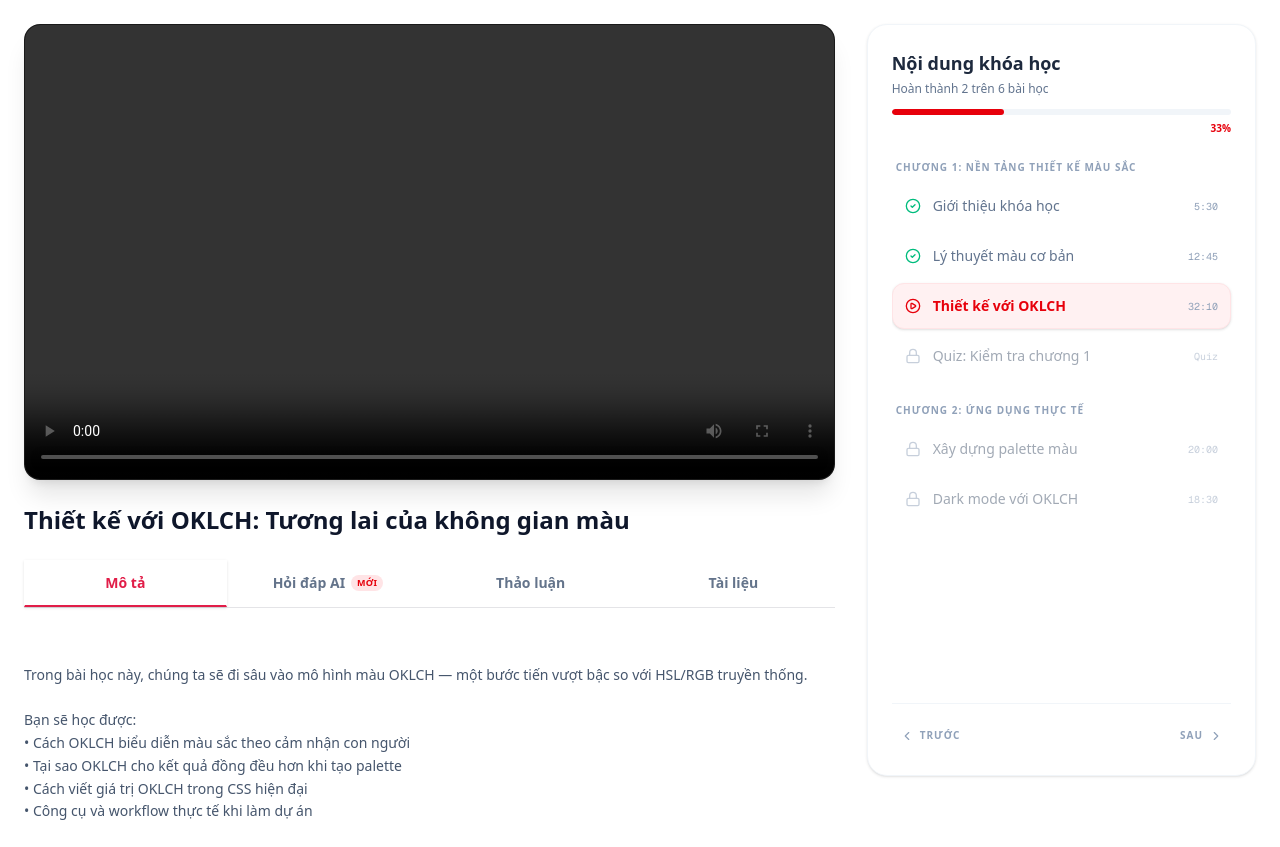
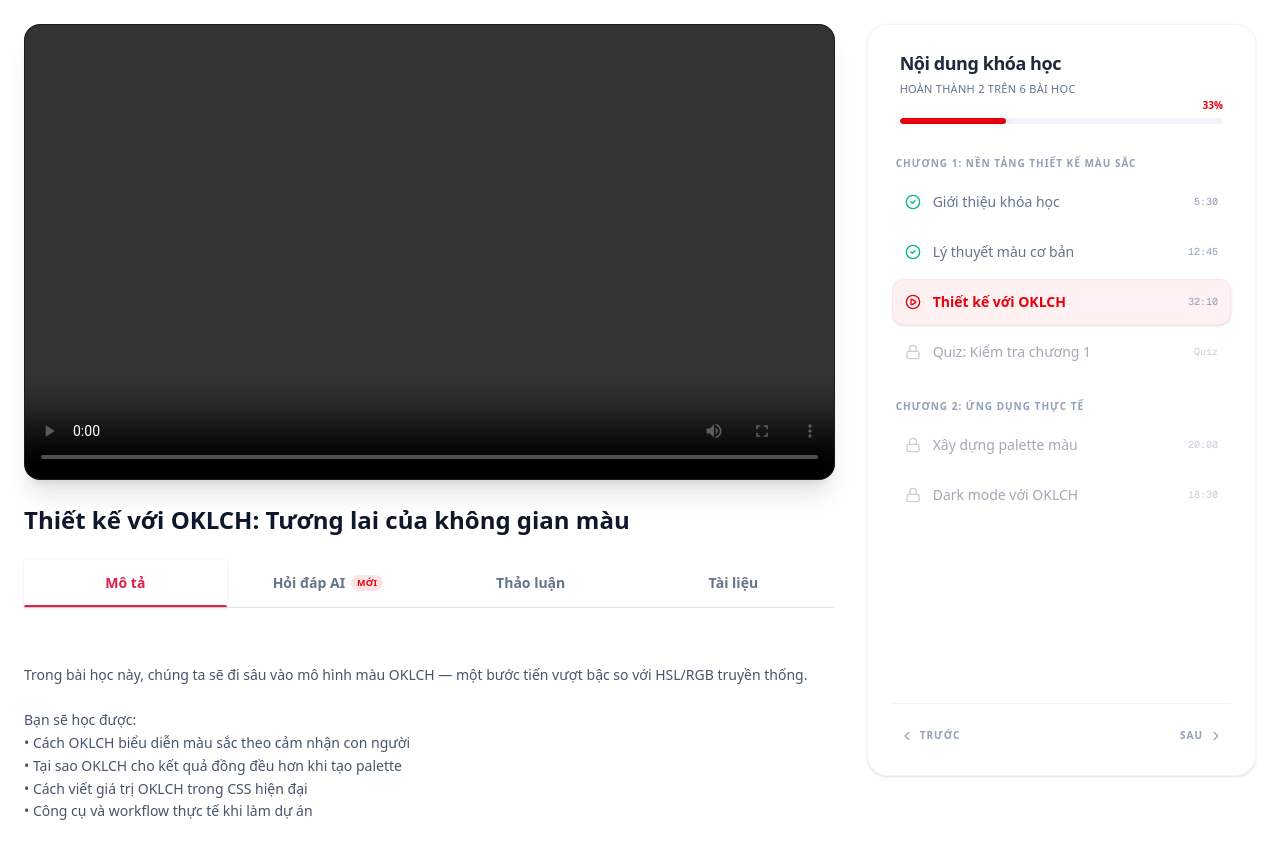
Before and after one commit to Edward205204/FE_Learn_Proof, a Next.js app: page /lesson-id in a window 1280 px wide. Built offline with nearby package versions, Linux system fonts and the light colour scheme.

Commit message:
feat: tao thanh tien do trong trang lesson #45

```diff
--- a/src/app/(leaner)/_components/curriculum-sidebar.tsx
+++ b/src/app/(leaner)/_components/curriculum-sidebar.tsx
@@ -35,20 +35,27 @@ export function CurriculumSidebar({ chapters, currentLessonId, prevLessonId, nex
 
     return (
         <div className="bg-white rounded-3xl p-6 shadow-sm border border-slate-100 h-full flex flex-col overflow-hidden">
-            {/* Header */}
-            <div className="mb-6 shrink-0">
-                <h3 className="font-bold text-lg text-slate-800">Nội dung khóa học</h3>
-                <p className="text-xs text-slate-500 mt-1">
+            {/* Header — PB24 */}
+            <div className="mb-8 px-2 shrink-0">
+                <h3 className="font-extrabold text-lg text-slate-800 tracking-tight">
+                    Nội dung khóa học
+                </h3>
+                <p className="text-[11px] font-medium text-slate-500 mt-1 uppercase tracking-wide">
                     Hoàn thành {completedLessons} trên {totalLessons} bài học
                 </p>
-                {/* Progress bar */}
-                <div className="w-full bg-slate-100 h-1.5 rounded-full mt-3 overflow-hidden">
-                    <div
-                        className="bg-primary h-full rounded-full transition-all duration-500"
-                        style={{ width: `${progressPercent}%` }}
-                    />
+
+                {/* Thanh Progress Bar */}
+                <div className="relative mt-5">
+                    <span className="absolute -top-5 right-0 text-[10px] font-extrabold text-primary">
+                        {progressPercent}%
+                    </span>
+                    <div className="w-full bg-slate-100 h-1.5 rounded-full overflow-hidden">
+                        <div
+                            className="bg-primary h-full rounded-full transition-all duration-500 ease-out shadow-[0_0_8px_rgba(225,29,72,0.25)]"
+                            style={{ width: `${progressPercent}%` }}
+                        />
+                    </div>
                 </div>
-                <p className="text-[10px] text-primary font-bold mt-1.5 text-right">{progressPercent}%</p>
             </div>
 
             {/* Danh sách chương & bài học — cuộn được */}
```
